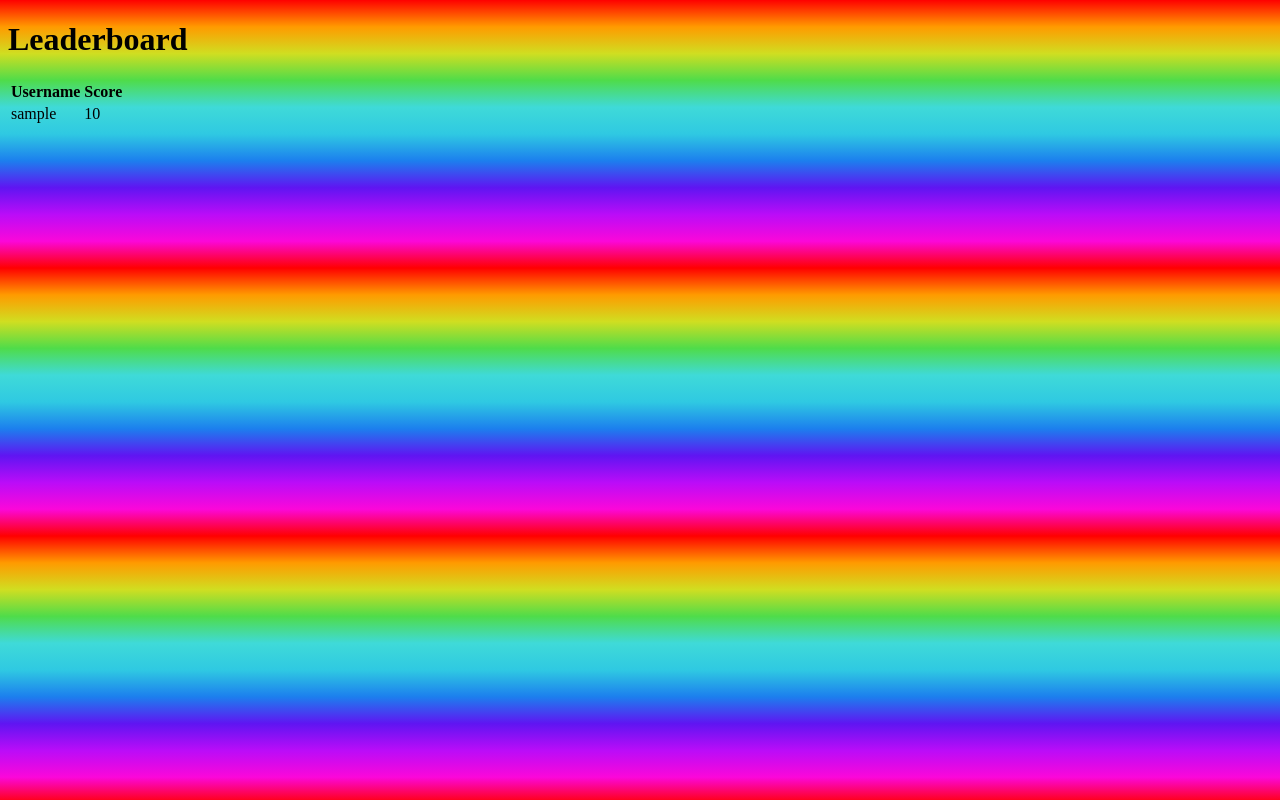
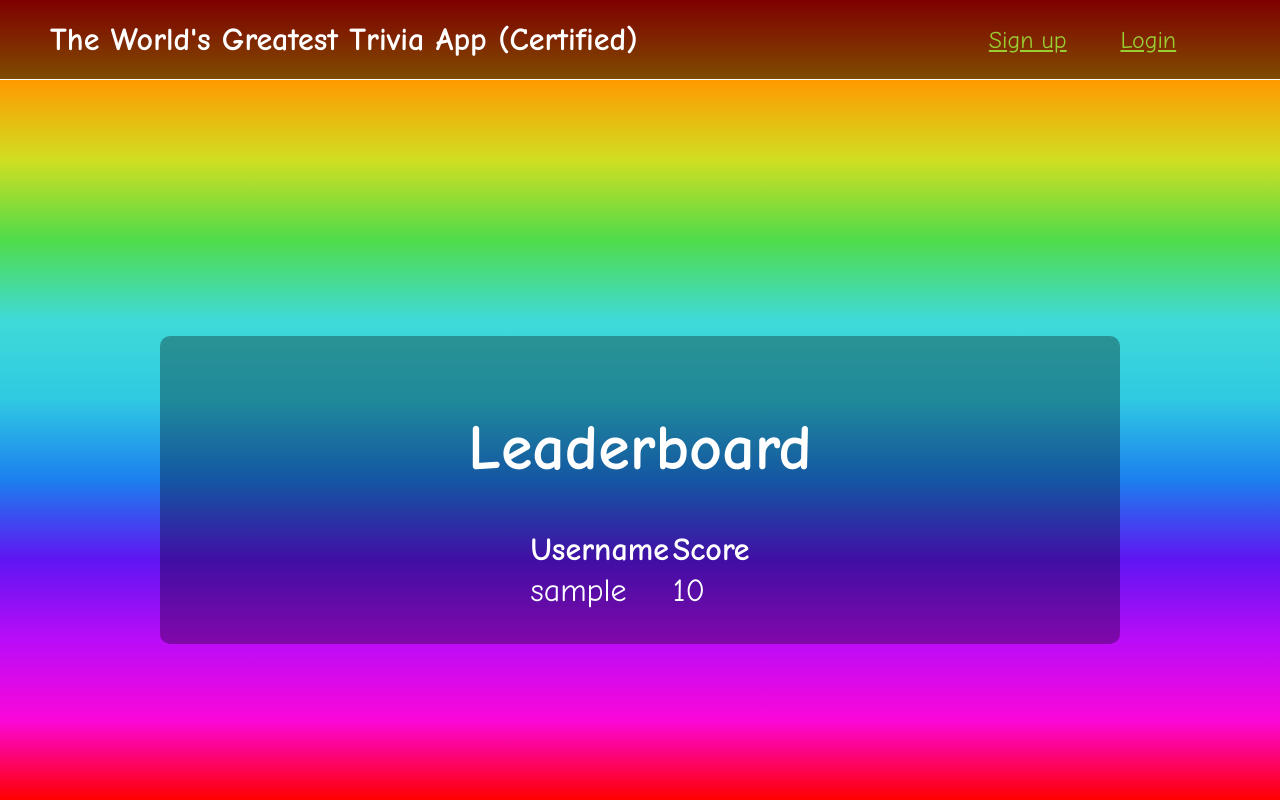
Before and after one commit to austingw/quizzedup, a Django app: page /leaderboard/ in a window 1280 px wide. Run offline with Django 5.2, Linux system fonts and the light colour scheme; tables that the repository leaves empty hold one stand-in row (values such as "Sample post").

Commit message:
Add the sickest styling

```diff
--- a/quiz_app/templates/base.html
+++ b/quiz_app/templates/base.html
@@ -8,9 +8,29 @@
     <meta name="viewport" content="width=device-width, initial-scale=1.0" />
     <title>Trivia Zone</title>
     <link rel="stylesheet" href="{% static 'style.css' %}" />
+    <link rel="preconnect" href="https://fonts.googleapis.com" />
+    <link rel="preconnect" href="https://fonts.gstatic.com" crossorigin />
+    <link
+      href="https://fonts.googleapis.com/css2?family=Comic+Neue:wght@400;700&display=swap"
+      rel="stylesheet"
+    />
     <script src="{% static 'htmx.min.js' %}"></script>
   </head>
   <body hx-headers='{"X-CSRFToken": "{{ csrf_token }}"}'>
-    <div class="mt-4">{% block content %} {% endblock %}</div>
+    <header>
+      <h1>The World's Greatest Trivia App (Certified)</h1>
+      <nav>
+        {% if user.is_authenticated %}
+        <a href="{% url 'index' %}">Home</a>
+
+        <a href="{% url 'leaderboard' %}">Leaderboard</a>
+        <a href="{% url 'custom_logout' %}">Logout</a>
+        {% else %}
+        <a href="{% url 'custom_signup' %}">Sign up</a>
+        <a href="{% url 'custom_login' %}">Login</a>
+        {% endif %}
+      </nav>
+    </header>
+    <div class="main-container">{% block content %} {% endblock %}</div>
   </body>
 </html>
--- a/quiz_app/templates/index.html
+++ b/quiz_app/templates/index.html
@@ -1,4 +1,5 @@
 {% extends 'base.html' %} {% block content %}
+
 <div id="question-container">
   <h1>{{ question.question }}</h1>
 
--- a/quiz_app/templates/leaderboard.html
+++ b/quiz_app/templates/leaderboard.html
@@ -1,11 +1,6 @@
 {% extends 'base.html' %} {% block content %}
 
-<div
-  id="leaderboard"
-  hx-get="{% url 'leaderboard' %}"
-  hx-trigger="every 15s"
-  hx-swap="innerHTML swap:0.4s"
->
+<div id="leaderboard">
   <h1>Leaderboard</h1>
   <table>
     <tr>
--- a/static/style.css
+++ b/static/style.css
@@ -13,5 +13,137 @@
     rgba(251, 7, 217, 1) 90%,
     rgba(255, 0, 0, 1) 100%
   );
-  background-size: 200% 200%;
 }
+
+*,
+*:before,
+*:after {
+  box-sizing: inherit;
+}
+
+html {
+  box-sizing: border-box;
+}
+
+body {
+  font-family: "Comic Neue", sans-serif;
+  margin: 0;
+  padding: 0;
+  box-sizing: border-box;
+  color: white;
+  display: flex;
+  flex-direction: column;
+  direction: column;
+  justify-content: flex-start;
+  align-items: center;
+  height: 100vh;
+  max-width: 100vw;
+}
+
+header {
+  display: flex;
+  flex-direction: row;
+  justify-content: space-between;
+  align-items: center;
+  max-width: 100vw;
+  width: 100%;
+  height: 10vh;
+  padding-left: 50px;
+  padding-right: 50px;
+  background-color: rgba(0, 0, 0, 0.5);
+  border-bottom: 1px solid white;
+  margin-bottom: 20%;
+}
+
+nav {
+  display: flex;
+  flex-direction: row;
+  justify-content: space-evenly;
+  align-items: center;
+  width: 25%;
+  font-size: 1.5rem;
+}
+
+nav a {
+  color: yellowgreen;
+  transition: 0.3s;
+}
+
+.main-container {
+  display: flex;
+  flex-direction: column;
+  justify-content: center;
+  align-items: center;
+  height: fit-content;
+  width: 75vw;
+  background-color: rgba(0, 0, 0, 0.318);
+  border-radius: 10px;
+}
+
+button {
+  padding: 1rem 2rem;
+  margin: 1rem;
+  border: none;
+  border-radius: 5px;
+  background: linear-gradient(
+    0deg,
+    rgba(255, 0, 0, 1) 0%,
+    rgba(255, 154, 0, 1) 10%,
+    rgba(208, 222, 33, 1) 20%,
+    rgba(79, 220, 74, 1) 30%,
+    rgba(63, 218, 216, 1) 40%,
+    rgba(47, 201, 226, 1) 50%,
+    rgba(28, 127, 238, 1) 60%,
+    rgba(95, 21, 242, 1) 70%,
+    rgba(186, 12, 248, 1) 80%,
+    rgba(251, 7, 217, 1) 90%,
+    rgba(255, 0, 0, 1) 100%
+  );
+  color: white;
+  font-size: 1.5rem;
+  cursor: pointer;
+  transition: 0.3s;
+}
+
+button:hover {
+  transform: scale(1.1);
+  background: linear-gradient(
+    180deg,
+    rgba(255, 0, 0, 1) 0%,
+    rgba(255, 154, 0, 1) 10%,
+    rgba(208, 222, 33, 1) 20%,
+    rgba(79, 220, 74, 1) 30%,
+    rgba(63, 218, 216, 1) 40%,
+    rgba(47, 201, 226, 1) 50%,
+    rgba(28, 127, 238, 1) 60%,
+    rgba(95, 21, 242, 1) 70%,
+    rgba(186, 12, 248, 1) 80%,
+    rgba(251, 7, 217, 1) 90%,
+    rgba(255, 0, 0, 1) 100%
+  );
+}
+
+#question-container {
+  display: flex;
+  justify-content: center;
+  align-items: center;
+  flex-direction: column;
+  margin: 2rem;
+}
+
+#answered {
+  display: flex;
+  justify-content: center;
+  align-items: center;
+  flex-direction: column;
+  margin: 2rem;
+}
+
+#leaderboard {
+  display: flex;
+  justify-content: center;
+  align-items: center;
+  flex-direction: column;
+  margin: 2rem;
+  font-size: 2rem;
+}
```
Also changed, not shown: quiz_app/templates/login.html (+0 -9 lines).
